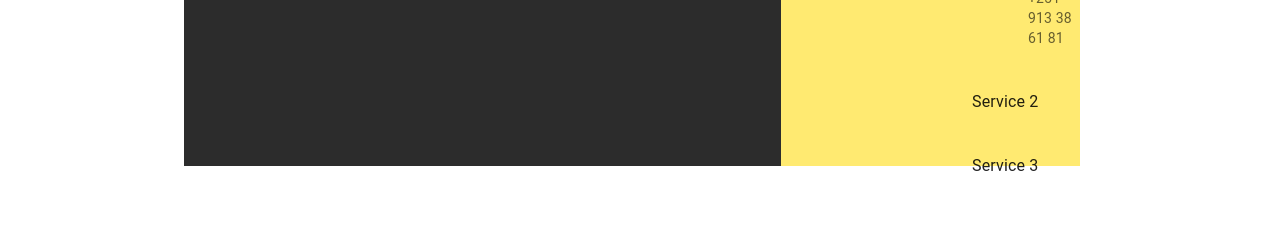
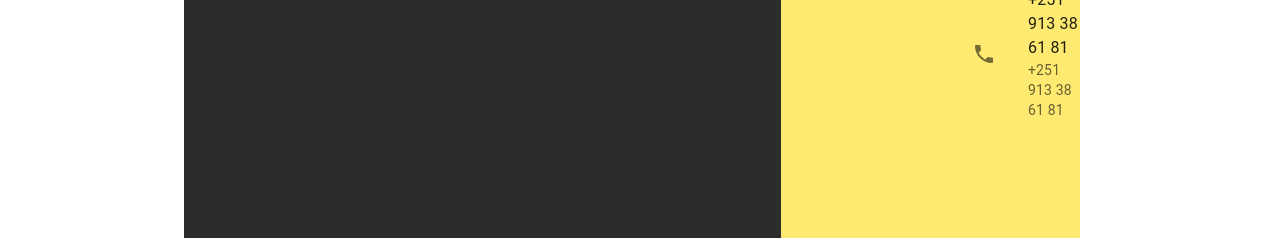
Before and after one commit to ermi2021/company_site, a Next.js app: page /contact_us in a window 1280 px wide. Shown: the part 898-1146 px from the top of the page. Built offline with nearby package versions, Linux system fonts and the light colour scheme.

Commit message:
final commit of the first phase

```diff
--- a/package.json
+++ b/package.json
@@ -13,11 +13,13 @@
     "@mui/icons-material": "^5.1.1",
     "@mui/material": "^5.1.1",
     "aphrodite": "^2.4.0",
+    "bootstrap": "^5.1.3",
     "framer-motion-carousel": "^1.0.6",
     "mdbreact": "^5.1.0",
     "next": "12.0.4",
     "react": "17.0.2",
     "react-animations": "^1.0.0",
+    "react-bootstrap": "^2.0.2",
     "react-dom": "17.0.2",
     "react-reveal": "^1.2.2"
   },
--- a/pages/contact_us.js
+++ b/pages/contact_us.js
@@ -39,6 +39,8 @@ import Rotate from "react-reveal/Rotate";
 import Link from "next/link";
 import LocationOnIcon from "@mui/icons-material/LocationOn";
 import LocalPhoneIcon from "@mui/icons-material/LocalPhone";
+import Form from "react-bootstrap/Form";
+import Col from "react-bootstrap/Col";
 
 function ScrollTop(props) {
   const { children, window } = props;
@@ -181,21 +183,33 @@ export default function Home(props) {
             pr={25}
             pt={2}
             pb={2}
-            mt={4}
+            mt={13}
             className={styles.testimonalContainer}
           >
             <Grid container spacing={2}>
               <Grid item xs={8} className={styles.contactCards}>
-                <Grid item xs={12}></Grid>
-                <Grid item xs={12}></Grid>
+                <Typography
+                  variant="h4"
+                  component="text"
+                  ml={2}
+                  mr={2}
+                  sx={{
+                    fontWeight: "700",
+                    color: "white",
+                    textAlign: "center",
+                  }}
+                >
+                  Contact us for will go here
+                </Typography>
               </Grid>
-              <Grid item xs={4} className={styles.contactusTitle}>
+              <Grid item xs={4} pt={3} className={styles.contactusTitle}>
                 <Pulse>
                   <Typography
                     variant="h5"
                     component="text"
                     ml={2}
                     mr={2}
+                    mt={2}
                     sx={{
                       fontWeight: "700",
                       color: "black",
@@ -236,16 +250,6 @@ export default function Home(props) {
                           primary="+251 913 38 61 81"
                           secondary="+251 913 38 61 81"
                         />
-                      </ListItemButton>
-                    </ListItem>
-                    <ListItem>
-                      <ListItemButton component="a" href="#simple-list">
-                        <ListItemText primary="Service 2" />
-                      </ListItemButton>
-                    </ListItem>
-                    <ListItem>
-                      <ListItemButton>
-                        <ListItemText primary="Service 3" />
                       </ListItemButton>
                     </ListItem>
                   </List>
--- a/styles/Home.module.css
+++ b/styles/Home.module.css
@@ -174,6 +174,24 @@
 }
 .elevatedCard {
 
+}
+.formContainer {
+  min-height:70vh;
+  background-color: transparent;
+  display: flex;
+  flex-direction: row;
+
+  /* justify-content: top; */
+}
+.formTitle {
+ height:10vh;
+}
+.contactInfo1 {
+   background-color: tomato;
+
+}
+.contactInfo2 {
+  background-color: teal;
 }
 .getStartedContainer{
   flex: 1;
```
Also changed, not shown: 1 other file (tests, documents, lock files or other folders).
